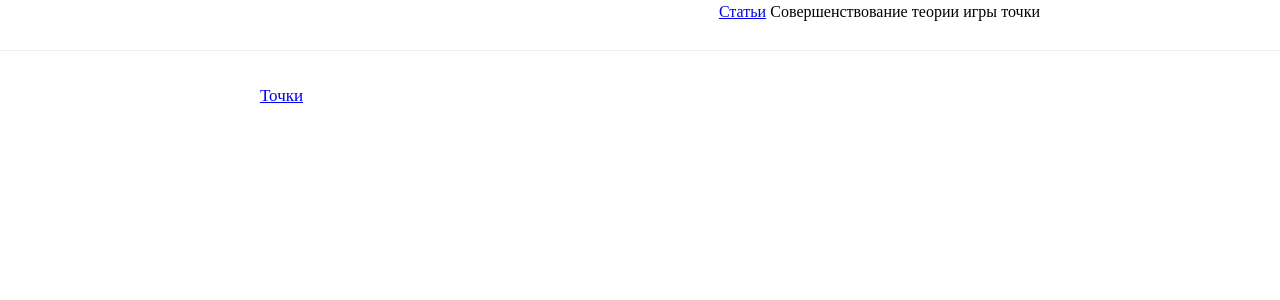
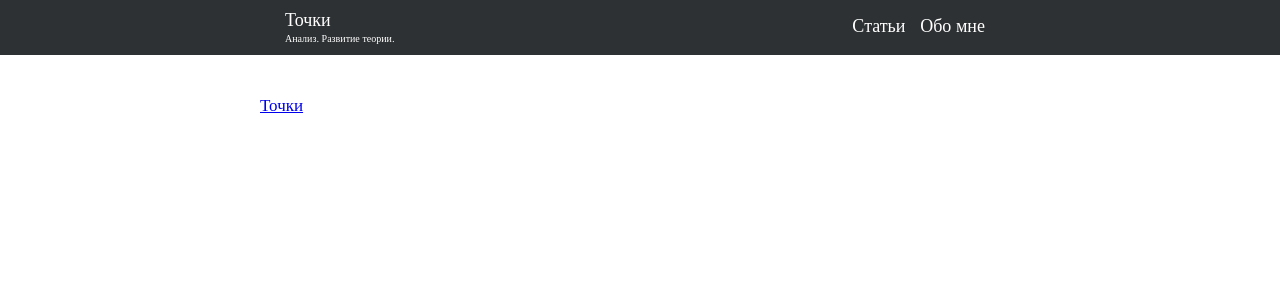
Before and after one commit to demin-dmitriy/demin-dmitriy.github.io, a Jekyll site: the page built from index.md, in a window 1280 px wide. Shown: the top 300 px of the page. Built offline with Jekyll 4.4.1, drawn with Linux system fonts in a browser that asks for light colours.

Commit message:
design a header

```diff
--- a/_includes/dots/header.html
+++ b/_includes/dots/header.html
@@ -1,14 +1,11 @@
-<div id='header' class='bottom-border-line'>
+<div id='header'>
 	<div id='header-content'>
-		<a href='/dots'>Статьи</a>
-		Совершенствование теории игры точки
+		<div id='header-content-left'>
+			Точки <br/> <div style='font-size: 10px;'> Анализ. Развитие теории. </div>
+		</div>
+		<div id='header-content-right'>
+			<a href='/dots'>Статьи</a>
+			<a href='/about'>Обо мне</a>
+		</div>
 	</div>
 </div>
-{% comment %}
-	Содержимое шапки (или что-то в футере?:
-	- Имя фамилия
-	- Перейти к списку постов
-	- Суть блога в одной фразе
-	- RSS ?
-	В будущем ещё возможно ссылки на задачи, специальные программы
-{% endcomment %}
--- a/css/main.scss
+++ b/css/main.scss
@@ -29,12 +29,13 @@ $link-color: rgb(71, 99, 169);
 body {
 	margin: 0px;
 	font-family: 'Open Sans';
+	overflow-y: scroll;
 }
 
 #main {
 	margin: auto;
 	max-width: 760px;
-	padding-top: 15px;
+	padding-top: 21px;
 	padding-left: 10px;
 	padding-right: 10px;
 	font-size: 17px;
@@ -44,12 +45,34 @@ body {
 /* Header */
 
 #header {
-	height: 50px;
+	height: 55px;
+	background-color: rgb(46, 49, 51);
+	color: white;
 }
 
 #header-content {
+	position: relative;
 	margin: auto;
-	max-width: 800px;
+	max-width: 730px;
+	font-size: 18px;
+}
+
+#header-content-left {
+	position: absolute;
+	top: 7px;
+	left: 10px;
+}
+
+#header-content-right {
+	position: absolute;
+	right: 10px;
+	top: 13px;
+	a {
+		margin-right: 10px;
+		color: white;
+		text-decoration: none;
+	}
+
 	text-align: right;
 }
 
@@ -83,6 +106,7 @@ body {
 }
 
 p {
+	text-align: justify;
 	img {
 		margin: 0 auto;
 		display: block;
```
